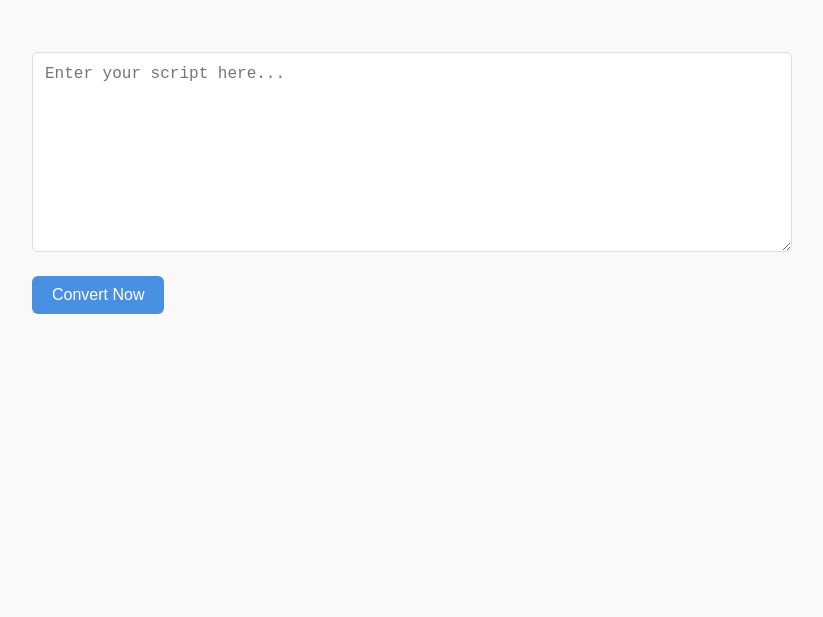
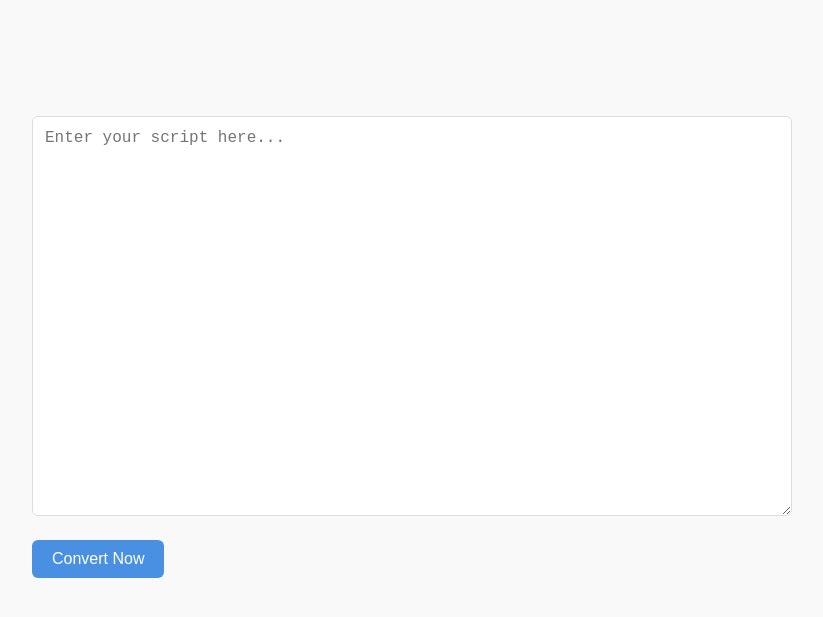
Before and after one commit to codeAlphaBravosite/sb-tool, a plain HTML site: page index.html in a window 1280 px wide. Shown: the whole page, without its empty margins (228-1051 px from the left). Drawn offline with Linux system fonts and the light colour scheme.

Commit message:
Update styles.css

```diff
--- a/styles.css
+++ b/styles.css
@@ -34,12 +34,13 @@ h1 {
 
 #scriptInput {
     width: 100%;
-    height: 200px;
+    height: 400px;
     padding: 12px;
     border: 1px solid #ddd;
     border-radius: 6px;
     font-size: 1rem;
     resize: vertical;
+    margin-top: 4rem;
     margin-bottom: 1rem;
     transition: border-color 0.2s ease;
     background-color: white;
@@ -88,14 +89,14 @@ h1 {
 
 .error {
     color: #dc3545;
-    background-color: #fff5f5;
+    /*background-color: #fff5f5;*/
     padding: 8px;
     border-radius: 4px;
 }
 
 .success {
     color: #28a745;
-    background-color: #f0fff4;
+    /*background-color: #f0fff4;*/
     padding: 8px;
     border-radius: 4px;
 }
```
